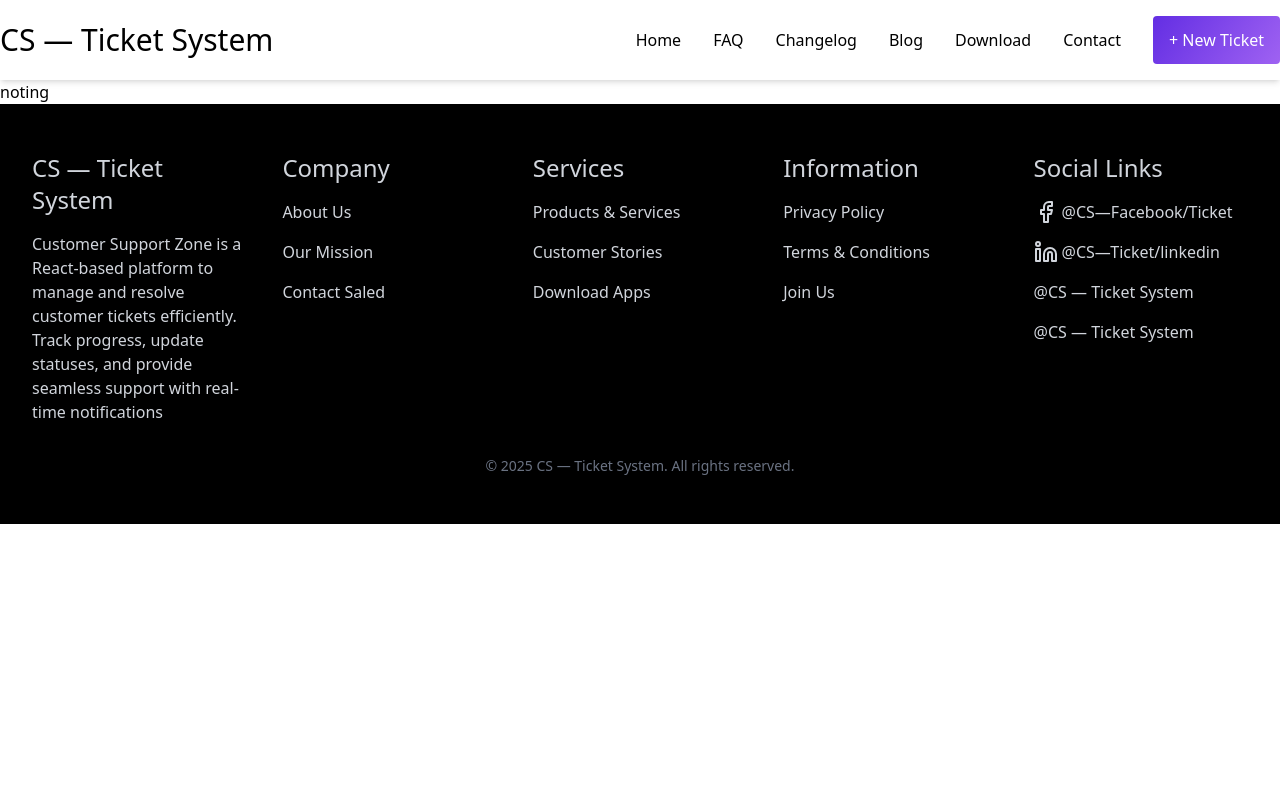
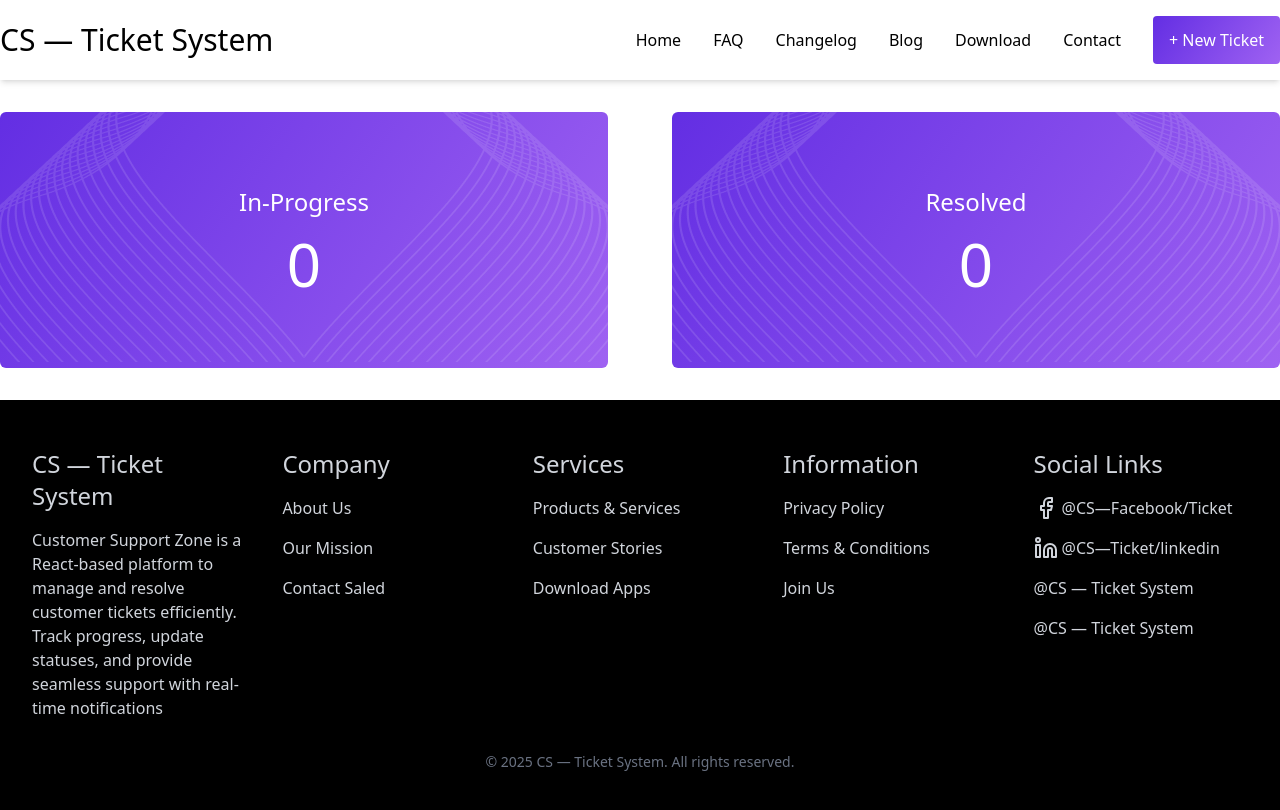
Before and after one commit to emoncse2020/CS_ZONE, a React (Vite) app: page / in a window 1280 px wide. Shown: the top 810 px of the page. Built offline with nearby package versions, Linux system fonts and the light colour scheme.

Commit message:
count progress and resoved container added with bg

```diff
--- a/src/App.jsx
+++ b/src/App.jsx
@@ -1,3 +1,4 @@
+import CountBox from "./components/CountBox/CountBox";
 import Footer from "./components/Footer/Footer";
 import Navbar from "./components/Navbar/Navbar";
 
@@ -5,9 +6,8 @@ const App = () => {
   return (
     <>
       <Navbar />
-      <main>
-        <h1>noting</h1>
-      </main>
+      <CountBox />
+
       <Footer />
     </>
   );
--- /dev/null
+++ b/src/components/CountBox/CountBox.jsx
@@ -0,0 +1,45 @@
+import lines from "../../assets/img/vector1.png";
+import Container from "../Container/Container";
+
+const CountBox = () => {
+  return (
+    <section>
+      <Container>
+        <div className="flex flex-col md:flex-row justify-between gap-16 my-8">
+          <div className="relative w-full h-64 flex flex-col items-center justify-center rounded-md overflow-hidden bg-[linear-gradient(125.07deg,rgba(99,46,227,1),rgba(159,98,242,1)_100%)]">
+            {/* left image */}
+            <div
+              className="absolute inset-0 bg-no-repeat bg-[position:left_top] "
+              style={{ backgroundImage: `url(${lines})` }}
+            ></div>
+            {/* Right Image */}
+            <div
+              className="absolute inset-0 bg-no-repeat bg-[position:right_top] scale-x-[-1] translate-x-1/2"
+              style={{ backgroundImage: `url(${lines})` }}
+            ></div>
+
+            <h1 className="relative z-10 text-2xl text-white mb-4">
+              In-Progress
+            </h1>
+            <h3 className="relative z-10 text-6xl text-white">0</h3>
+          </div>
+          {/* copy of first div */}
+          <div className="relative w-full h-64 flex flex-col items-center justify-center rounded-md overflow-hidden bg-[linear-gradient(125.07deg,rgba(99,46,227,1),rgba(159,98,242,1)_100%)]">
+            <div
+              className="absolute inset-0 bg-no-repeat bg-[position:left_top] "
+              style={{ backgroundImage: `url(${lines})` }}
+            ></div>
+            <div
+              className="absolute inset-0 bg-no-repeat bg-[position:right_top] scale-x-[-1] translate-x-1/2"
+              style={{ backgroundImage: `url(${lines})` }}
+            ></div>
+            <h1 className="relative z-10 text-2xl text-white mb-4">Resolved</h1>
+            <h3 className="relative z-10 text-6xl text-white">0</h3>
+          </div>
+        </div>
+      </Container>
+    </section>
+  );
+};
+
+export default CountBox;
```
Also changed, not shown: src/assets/img/vector1.png (added), src/assets/img/vector2.png (added).
